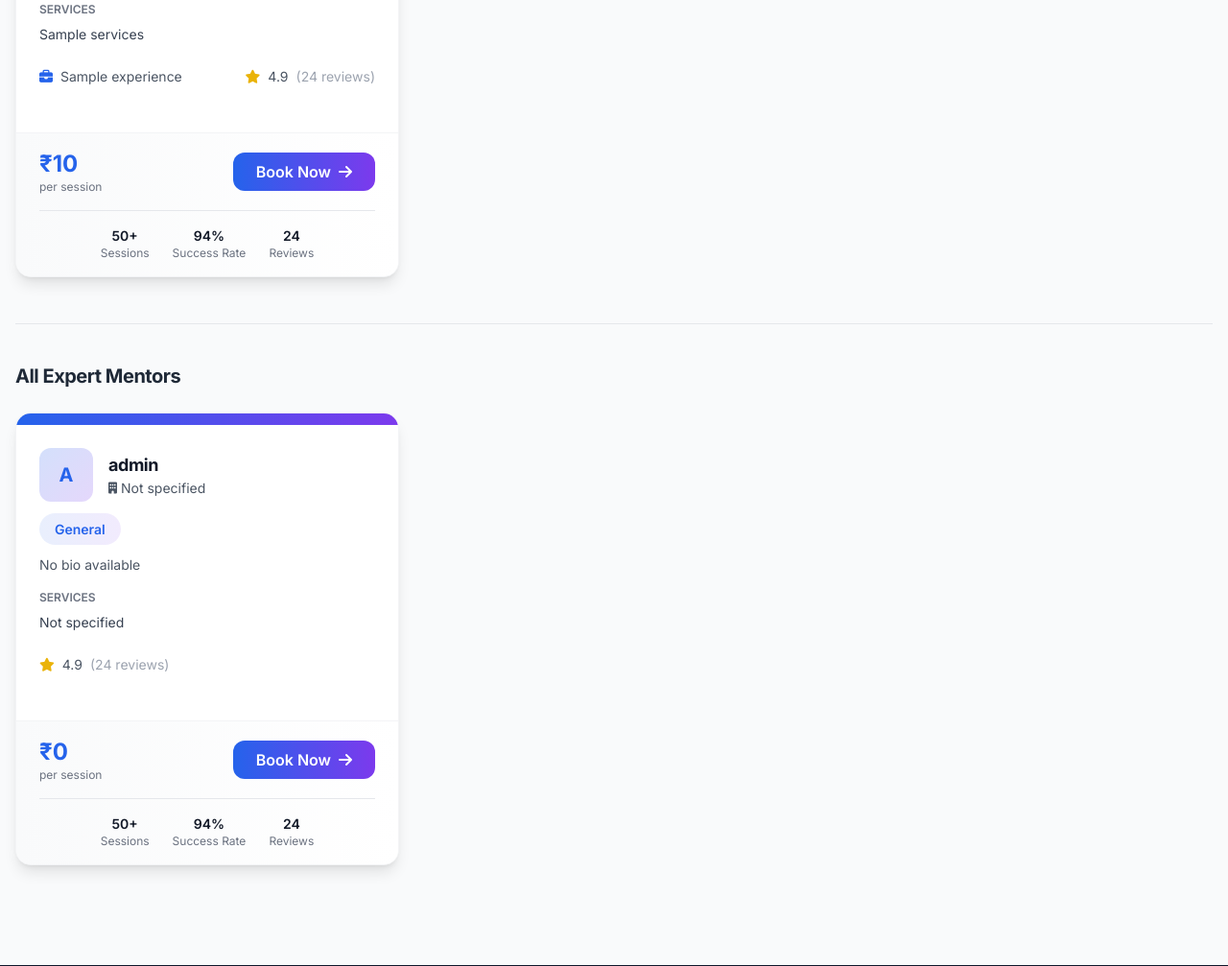
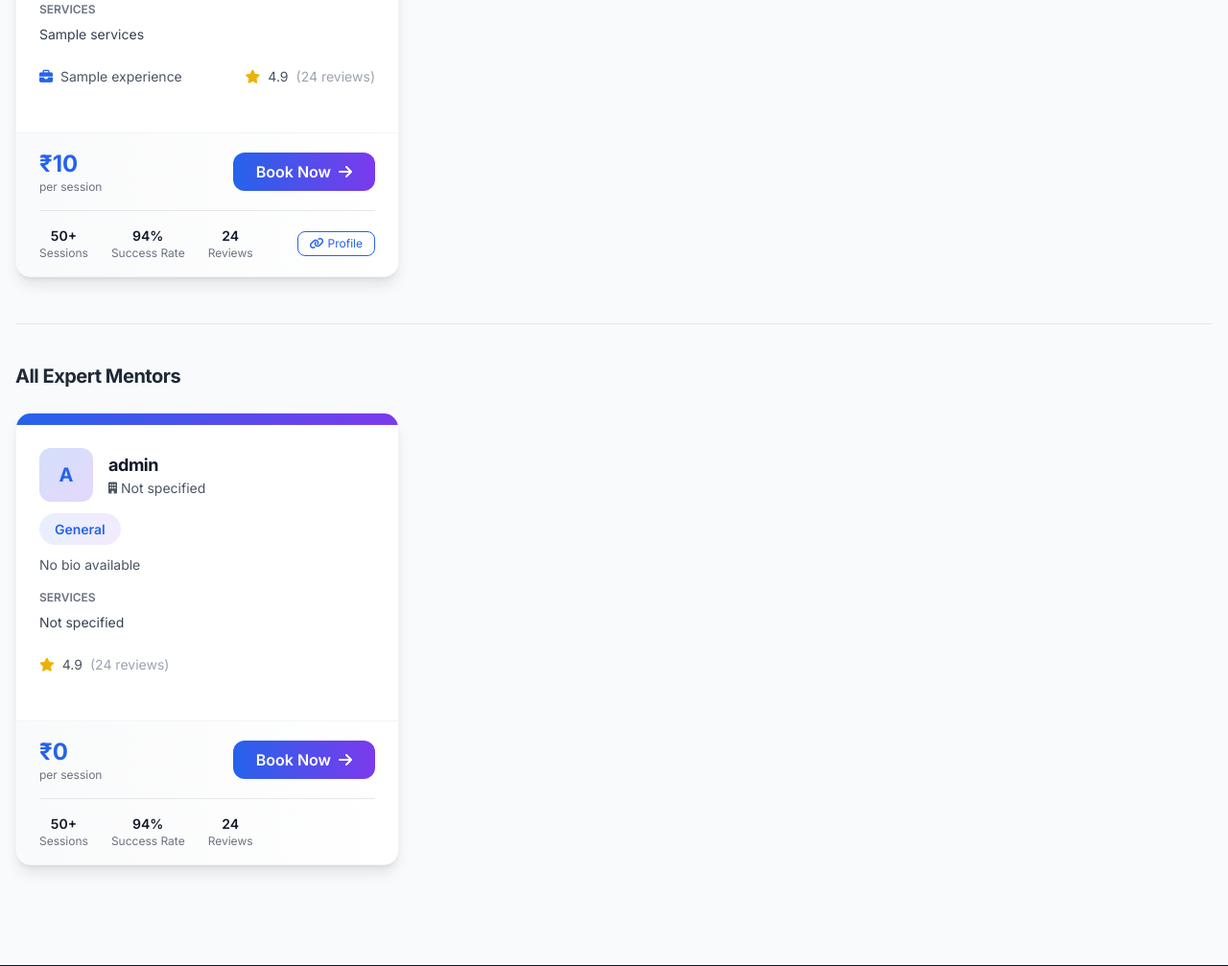
Before and after one commit to mohitrahangdaleai-dotcom/Clearq.in, a Flask app: template templates/mentors.html in a window 1280 px wide. Shown: the part 592-1599 px from the top of the page at 96% size. Run offline with Flask 3, Linux system fonts and the light colour scheme; tables that the repository leaves empty hold one stand-in row (values such as "Sample post"); the template is opened without the code that fills it: values that come from a table or form of the project are taken from there, most other values are stand-ins (such as "Sample title", 1, 10 or a date in 2020); some libraries are stand-ins or nearby versions.

Commit message:
Update mentor_card.html

```diff
--- a/templates/mentor_card.html
+++ b/templates/mentor_card.html
@@ -95,8 +95,9 @@
             </a>
         </div>
 
-        <!-- Quick Stats -->
-        <div class="flex items-center justify-center gap-6 mt-4 pt-4 border-t border-gray-200">
+        <!-- Quick Stats and Profile Link -->
+        <div class="flex items-center justify-between mt-4 pt-4 border-t border-gray-200">
+            <div class="flex items-center gap-6">
                 <div class="text-center">
                     <p class="text-sm font-semibold text-gray-900">50+</p>
                     <p class="text-xs text-gray-500">Sessions</p>
@@ -110,5 +111,13 @@
                     <p class="text-xs text-gray-500">Reviews</p>
                 </div>
             </div>
+
+            {% if mentor.profile_slug %}
+            <a href="{{ url_for('mentor_public_profile', profile_slug=mentor.profile_slug) }}"
+               class="px-3 py-1 border border-primary text-primary text-xs rounded-lg hover:bg-primary hover:text-white transition-colors flex items-center gap-1">
+                <i class="fas fa-link text-xs"></i> Profile
+            </a>
+            {% endif %}
         </div>
     </div>
+</div>
```
Lines whose indentation alone changed are shown as unchanged.
